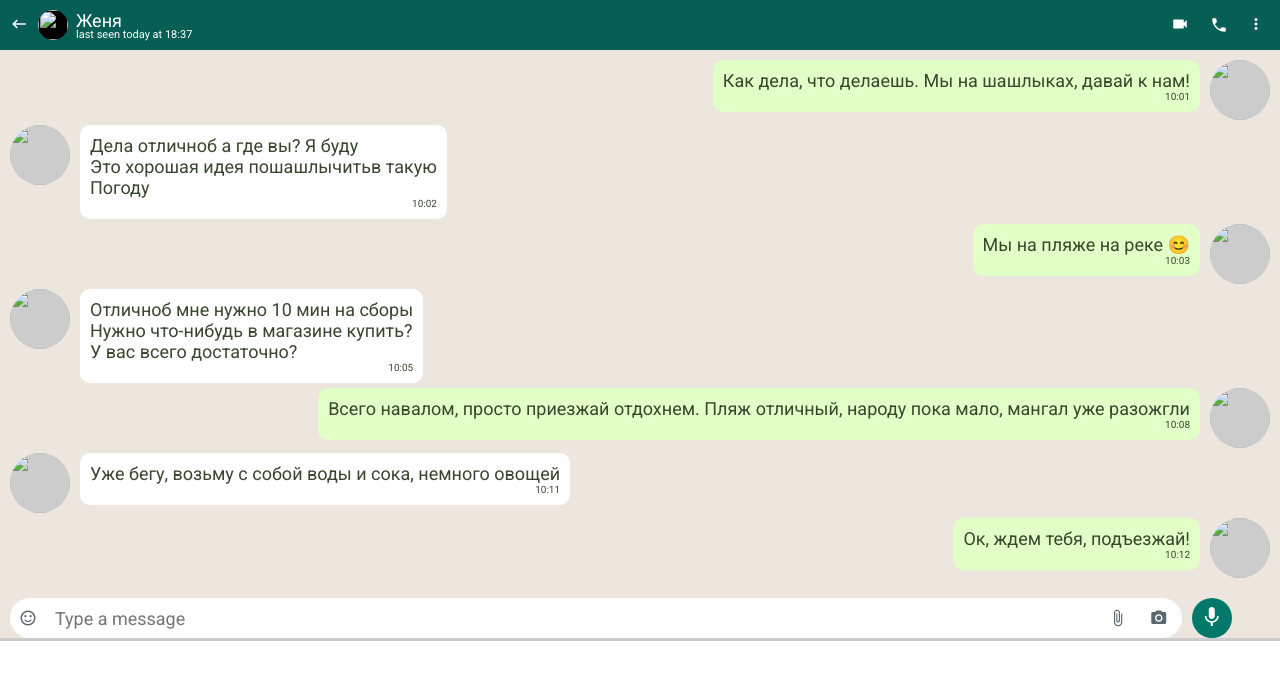
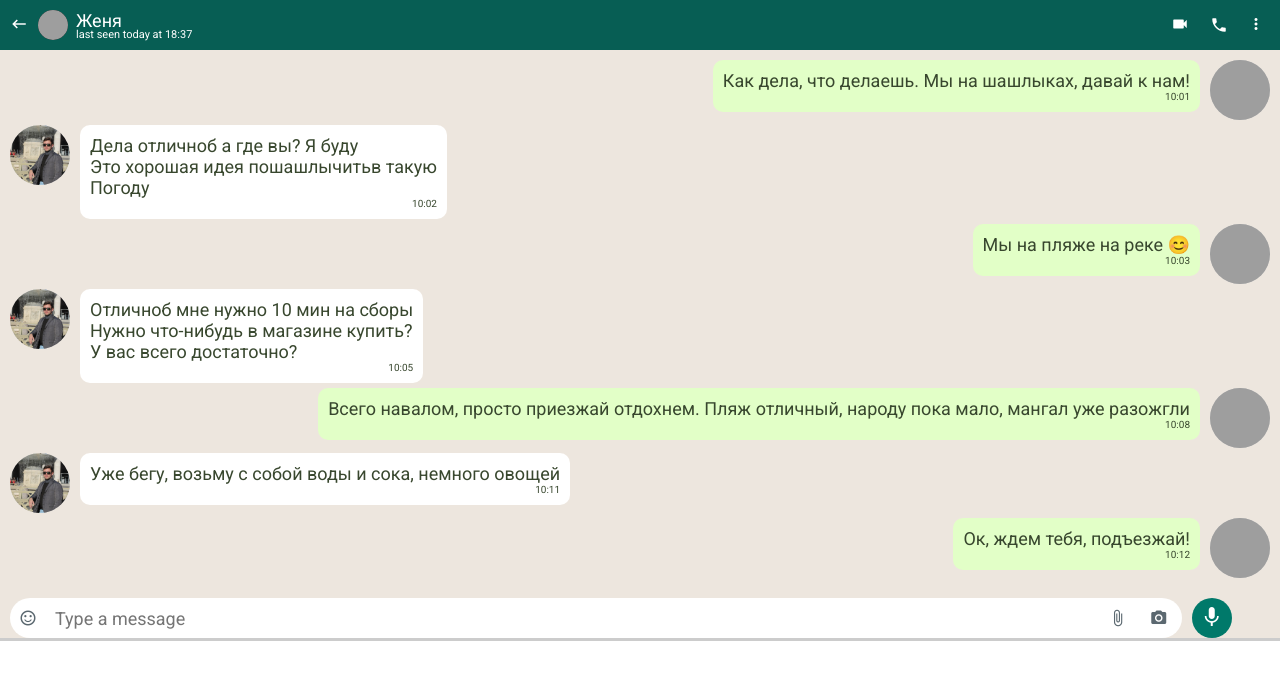
Before and after one commit to SlavaTel/whatsapp-ui, a plain HTML site: page chat.html in a window 1280 px wide. Drawn offline with Linux system fonts and the light colour scheme; the site is published under a folder, as on GitHub Pages, so addresses that start at the root find nothing.

Commit message:
fix image PATH

```diff
--- a/chat.html
+++ b/chat.html
@@ -20,7 +20,7 @@
           <a href="./index.html"><i class="material-icons">keyboard_backspace</i></a>
         </div>
         <div class="receiver-image">
-          <img class="animated" src="/image/Zhora.png" />
+          <img class="animated" src="image/Zhora.png" />
         </div>
         <div class="user">
           <p class="receiver-name">Женя</p>
@@ -44,14 +44,14 @@
       <article class="chat-log">
 
         <section class="message sent">
-          <div class="user-image"><img src="/image/Zhora.png" /></div>
+          <div class="user-image"><img src="image/Zhora.png" /></div>
           <div class="chat-info chat-message">
             <p class="">Как дела, что делаешь. Мы на шашлыках, давай к нам!</p>
             <p class="chat-time">10:01</p>
           </div>
         </section>
         <section class="message received">
-          <div class="user-image"><img src="/image/Zhenya.png" /></div>
+          <div class="user-image"><img src="image/Zhenya.png" /></div>
           <div class="chat-message chat-info">
             <p class="">Дела отличноб а где вы? Я буду <br>Это хорошая идея пошашлычитьв такую <br> Погоду</p>
             <p class="chat-time">10:02</p>
@@ -59,14 +59,14 @@
         </section>
 
         <section class="message sent">
-          <div class="user-image"><img src="/image/Zhora.png" /></div>
+          <div class="user-image"><img src="image/Zhora.png" /></div>
           <div class="chat-info chat-message">
             <p class="">Мы на пляже на реке 😊</p>
             <p class="chat-time">10:03</p>
           </div>
         </section>
         <section class="message received">
-          <div class="user-image"><img src="/image/Zhenya.png" /></div>
+          <div class="user-image"><img src="image/Zhenya.png" /></div>
           <div class="chat-message chat-info">
             <p class="">Отличноб мне нужно 10 мин на сборы <br> Нужно что-нибудь в магазине купить? <br> У вас всего
               достаточно?</p>
@@ -74,7 +74,7 @@
           </div>
         </section>
         <section class="message sent">
-          <div class="user-image"><img src="/image/Zhora.png" /></div>
+          <div class="user-image"><img src="image/Zhora.png" /></div>
           <div class="chat-info chat-message">
             <p class="">Всего навалом, просто приезжай отдохнем. Пляж отличный, народу пока мало, мангал уже разожгли
             </p>
@@ -83,7 +83,7 @@
         </section>
 
         <section class="message received">
-          <div class="user-image"><img src="/image/Zhenya.png" /></div>
+          <div class="user-image"><img src="image/Zhenya.png" /></div>
           <div class="chat-message chat-info">
             <p class="">Уже бегу, возьму с собой воды и сока, немного овощей</p>
             <p class="chat-time">10:11</p>
@@ -91,7 +91,7 @@
         </section>
 
         <section class="message sent">
-          <div class="user-image"><img src="/image/Zhora.png" /></div>
+          <div class="user-image"><img src="image/Zhora.png" /></div>
           <div class="chat-info chat-message">
             <p class="">Ок, ждем тебя, подъезжай!</p>
             <p class="chat-time">10:12</p>
```
Also changed, not shown: index.html (indentation only).
